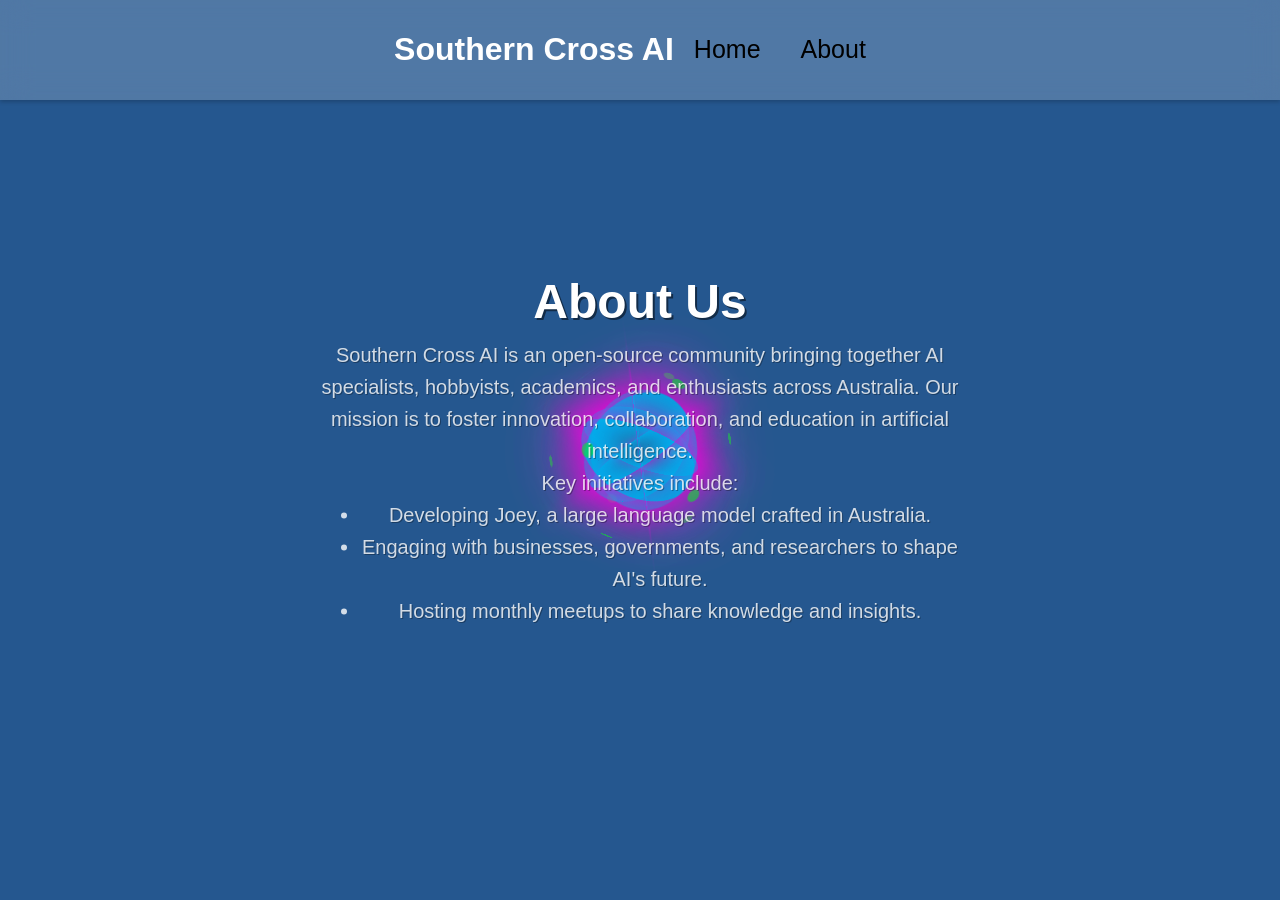
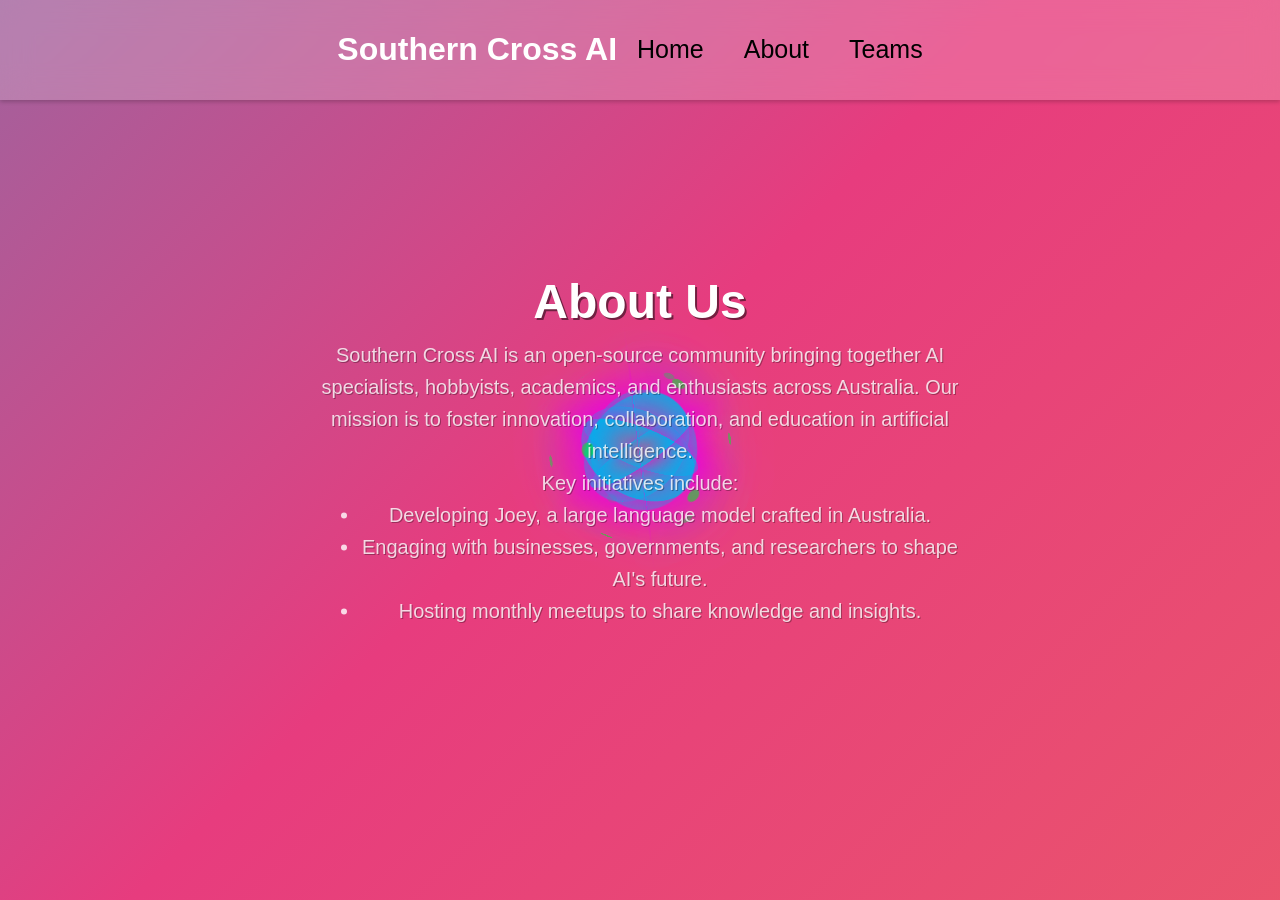
Before and after one commit to southern-cross-ai/southern-cross-ai.github.io, a Jekyll site: the page built from about/index.html, in a window 1280 px wide. Built offline with Jekyll 4.4.1, drawn with Linux system fonts in a browser that asks for light colours.

Commit message:
temp teams page add

```diff
--- a/_layouts/default.html
+++ b/_layouts/default.html
@@ -14,6 +14,7 @@
                 <ul>
                     <li><a href="/">Home</a></li>
                     <li><a href="/about/">About</a></li>
+                    <li><a href="/teams/">Teams</a></li>
                     <!-- <li><a href="/contact.html">Contact</a></li> -->
                 </ul>
             </nav>
--- a/assets/css/main.css
+++ b/assets/css/main.css
@@ -9,10 +9,10 @@
 
 /* Specific background for the About page */
 body.about-page {
-  background: #25578f;
-  overflow: hidden;
-  width: 100%;
-  height: 100%;
+	background: linear-gradient(-45deg, #ee7752, #e73c7e, #23a6d5, #23d5ab);
+	background-size: 400% 400%;
+	animation: gradient 15s ease infinite;
+	height: 100vh;
 }
 
 :root {
@@ -818,3 +818,14 @@
       transform: translateX(-2px);
   }
 }
+@keyframes gradient {
+	0% {
+		background-position: 0% 50%;
+	}
+	50% {
+		background-position: 100% 50%;
+	}
+	100% {
+		background-position: 0% 50%;
+	}
+}
```
Also changed, not shown: teams/index.html (added, +37 -0 lines).
